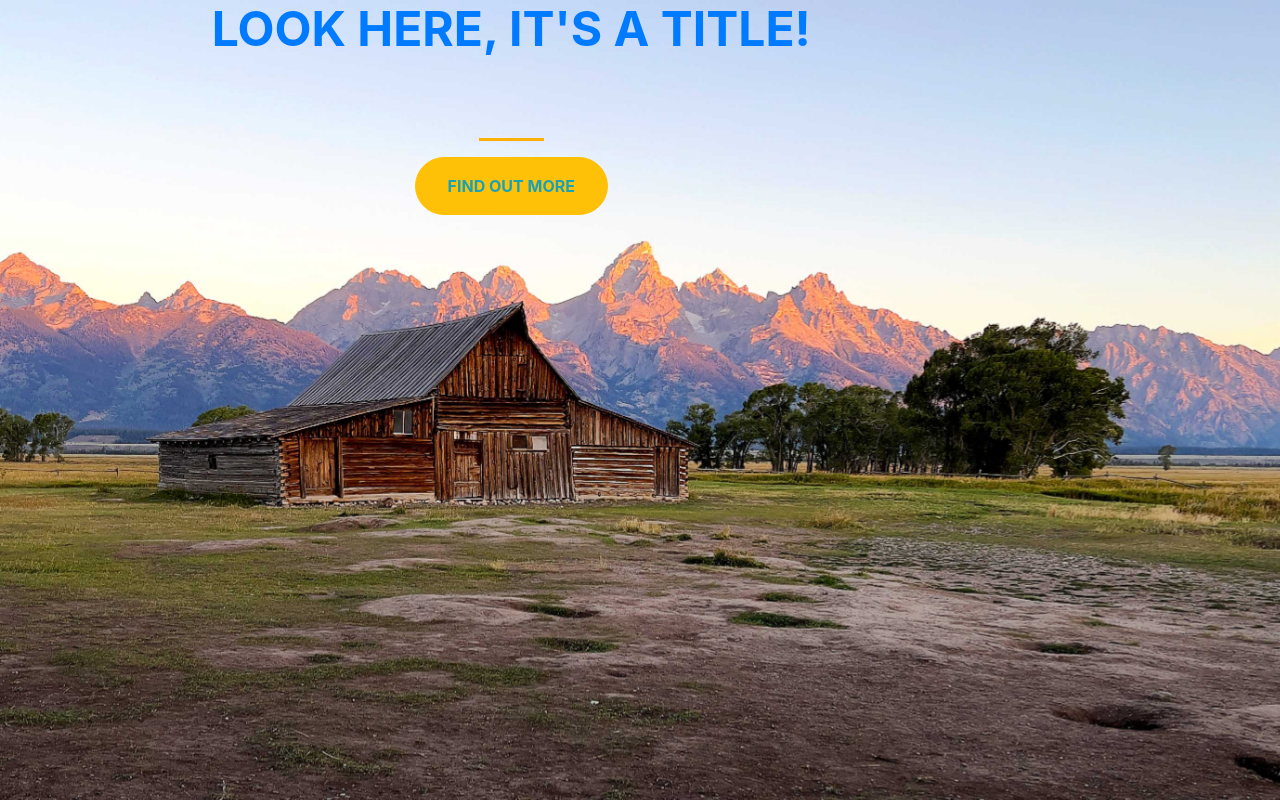
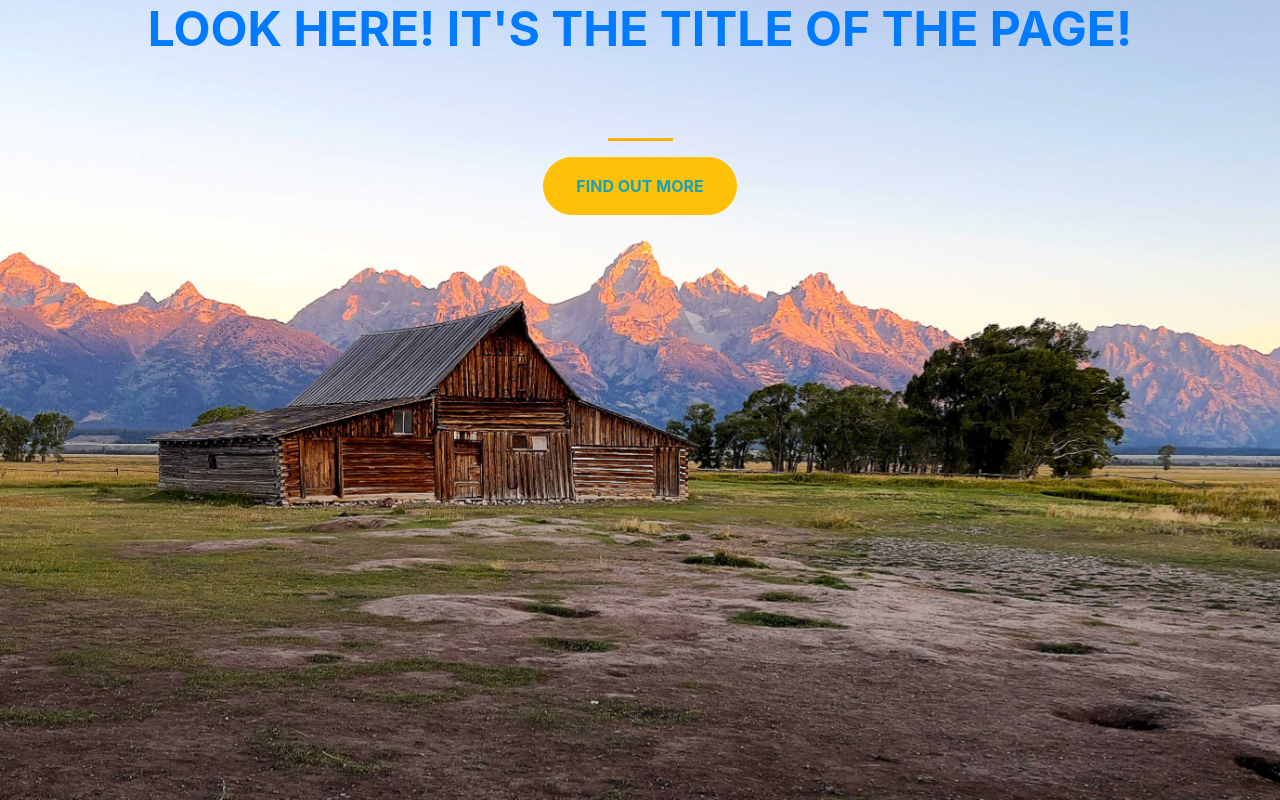
Before and after one commit to mlvilleg/not-fake-news, a plain HTML site: page index.html in a window 1280 px wide. Drawn offline with nearby package versions, Linux system fonts and the light colour scheme.

Commit message:
Update index.html

```diff
--- a/index.html
+++ b/index.html
@@ -20,7 +20,7 @@
     <div class="container d-flex align-items-center">
         <div class="row">
             <header class="text-center col-12">
-                <h1 class="text-uppercase"><strong>Look Here, It's a Title!</strong>
+                <h1 class="text-uppercase"><strong>Look Here! It's The Title of The Page!</strong>
                 </h1>
             </header>
 
```
